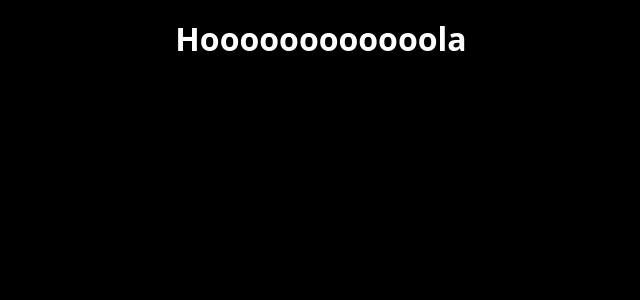
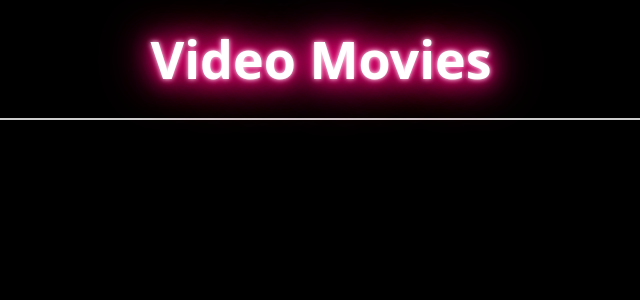
Before and after one commit to pepeojose/moviesApp, a React (Vite) app: page / in a window 1280 px wide. Shown: the top 300 px of the page, without its empty margins (319-959 px from the left). Built offline with nearby package versions, Linux system fonts and the light colour scheme.

Commit message:
Añadir el header y darle estilos

```diff
--- a/src/App.jsx
+++ b/src/App.jsx
@@ -1,11 +1,13 @@
 
 import './styles/index.css'
+import style from './App.module.css'
+import Header from './components/Header'
 
 function App() {
 
   return (
-    <div className="App">
-      <h1>Hoooooooooooola</h1>
+    <div className={style.app}>
+      <Header />
     </div>
   )
 }
--- /dev/null
+++ b/src/App.module.css
@@ -0,0 +1,4 @@
+.app {
+    min-height: 100vh;
+    text-align: center;
+}
--- /dev/null
+++ b/src/components/Header.jsx
@@ -0,0 +1,11 @@
+import style from './Header.module.css'
+
+const Header = () => {
+    return (
+        <header className={style.header}>
+                <h1 className={style.mainTitle}>Video Movies</h1>
+        </header>
+    )
+}
+
+export default Header
--- /dev/null
+++ b/src/components/Header.module.css
@@ -0,0 +1,19 @@
+.header {
+    width: 85%;
+    height: 15vh;
+    margin-left: auto;
+    margin-right: auto;
+    margin-bottom: 3rem;
+    display: flex;
+    flex-direction: column;
+    align-items: center;
+    justify-content: center;
+    font-size: calc(10px + 2vmin);
+    color: white;
+    border-bottom: 2px solid #ccc;
+}
+
+.mainTitle {
+    text-shadow: 0 0 5px #fff, 0 0 10px #e60073, 0 0 20px #e60073,
+    0 0 30px #e60073, 0 0 40px #e60073, 0 0 60px #e60073;
+}
```
